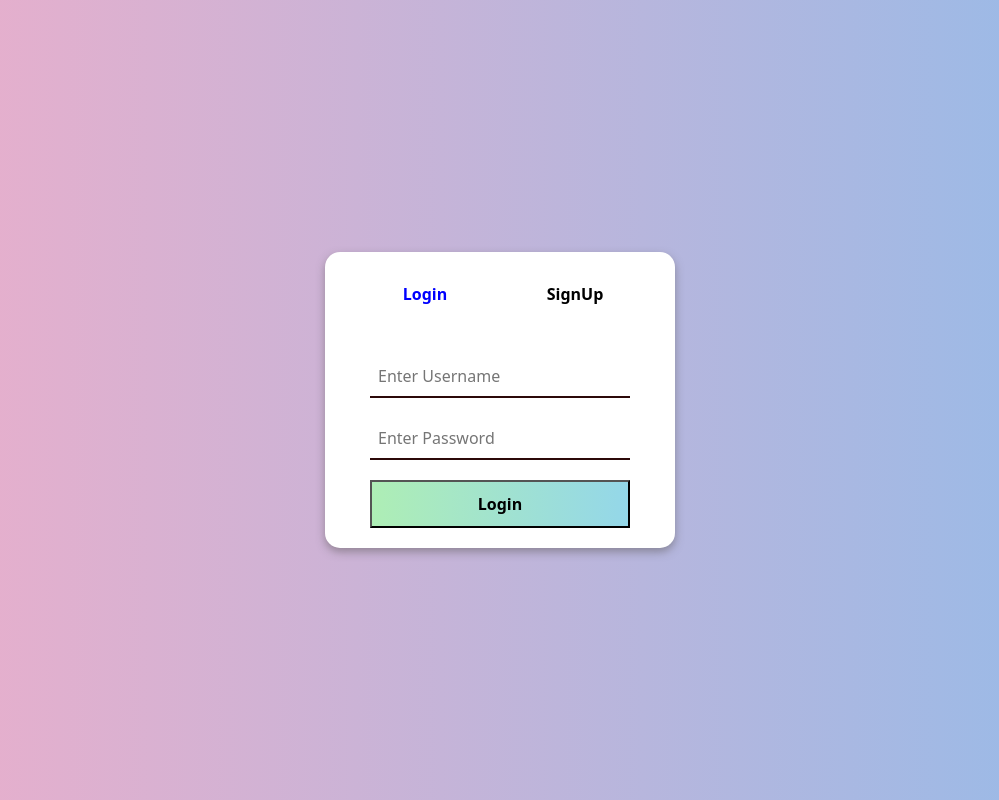
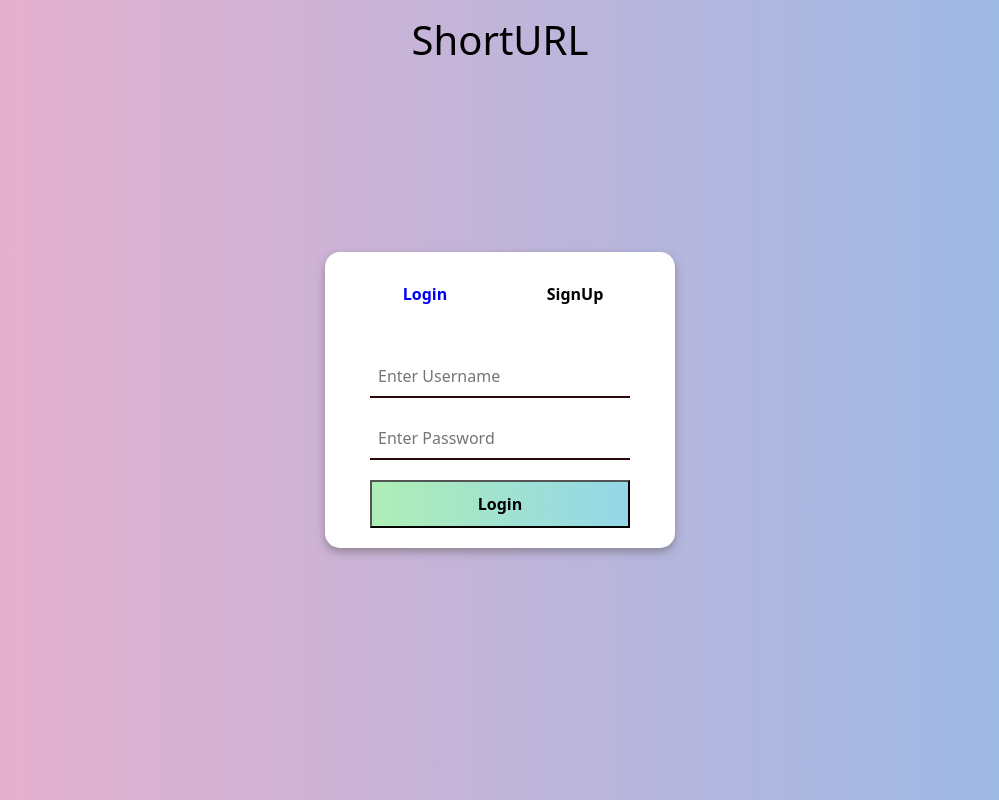
Before and after one commit to sairamyalinga/url-shortener-react-go, a React (Vite) app in the folder frontend/: page / in a window 1280 px wide. Shown: the whole page, without its empty margins (140-1139 px from the left). Built offline with nearby package versions, Linux system fonts and the light colour scheme.

Commit message:
changing styles in login page

```diff
--- a/frontend/src/App.css
+++ b/frontend/src/App.css
@@ -43,6 +43,7 @@
 
   .bg-container{
     background: rgb(238,174,202);
+    position:relative;
     background: linear-gradient(90deg, rgba(238,174,202,1) 0%, rgba(148,187,233,1) 100%);
     height:100vh;
     width:100%;
--- a/frontend/src/components/Signin.jsx
+++ b/frontend/src/components/Signin.jsx
@@ -60,6 +60,7 @@ function Signin() {
 
     return (
         <div className="bg-container">
+            <h1 className='position-absolute top-0 start-5 m-3 text-black'>ShortURL</h1>
             <div className="form-box">
                 <div className="toggle-area">
                     <button
```
